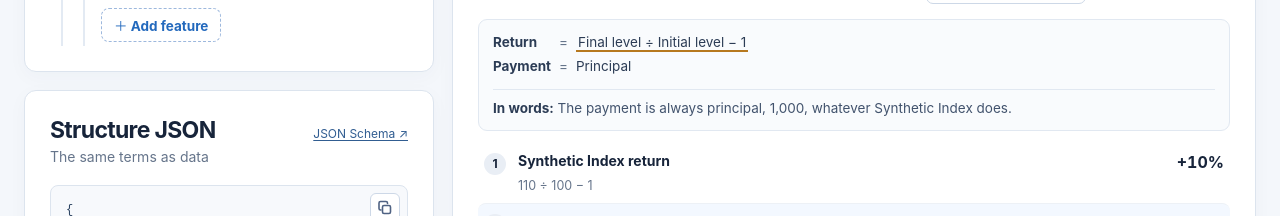
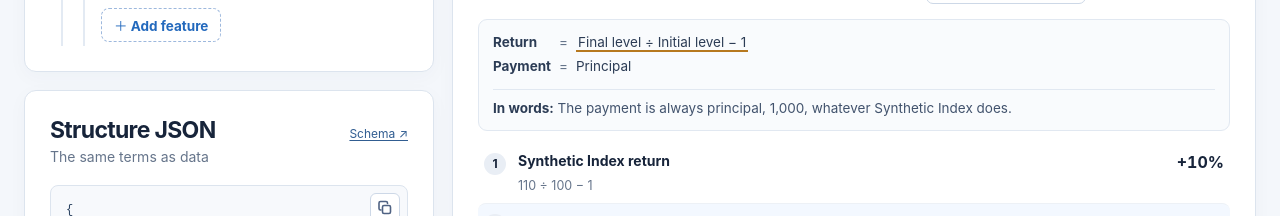
Before and after one commit to sthotakura/spire, a Vue app: page / in a window 1280 px wide. Shown: the part 900-1116 px from the top of the page. Built offline with nearby package versions, Linux system fonts and the light colour scheme.

Commit message:
Shorten the schema link to Schema

```diff
--- a/src/App.vue
+++ b/src/App.vue
@@ -1171,7 +1171,7 @@ const chart = computed(() => {
         </section>
 
         <aside ref="jsonPanel" class="panel structure-json" aria-labelledby="structure-json-heading">
-          <header class="panel-head"><h2 id="structure-json-heading">Structure JSON<span v-if="errors.length" class="badge invalid">Invalid terms</span></h2><p>{{ errors.length ? 'A live draft containing invalid terms. Correct the highlighted terms before treating it as a valid structure.' : 'The same terms as data' }}</p><a class="schema-link" :href="`${baseUrl}product.schema.json`" target="_blank" rel="noopener noreferrer" aria-label="JSON Schema for this structure (opens in a new tab)">JSON Schema ↗</a></header>
+          <header class="panel-head"><h2 id="structure-json-heading">Structure JSON<span v-if="errors.length" class="badge invalid">Invalid terms</span></h2><p>{{ errors.length ? 'A live draft containing invalid terms. Correct the highlighted terms before treating it as a valid structure.' : 'The same terms as data' }}</p><a class="schema-link" :href="`${baseUrl}product.schema.json`" target="_blank" rel="noopener noreferrer" aria-label="JSON Schema for this structure (opens in a new tab)">Schema ↗</a></header>
           <div class="json-wrap">
             <button type="button" :class="['copybtn', copyState]" aria-label="Copy the structure JSON" :title="copyState === 'copied' ? 'Copied' : copyState === 'failed' ? 'Copy failed' : 'Copy JSON'" @click="copyJson">
               <svg viewBox="0 0 16 16" width="16" height="16" aria-hidden="true" fill="none" stroke="currentColor" stroke-width="1.6" stroke-linecap="round" stroke-linejoin="round">
```
